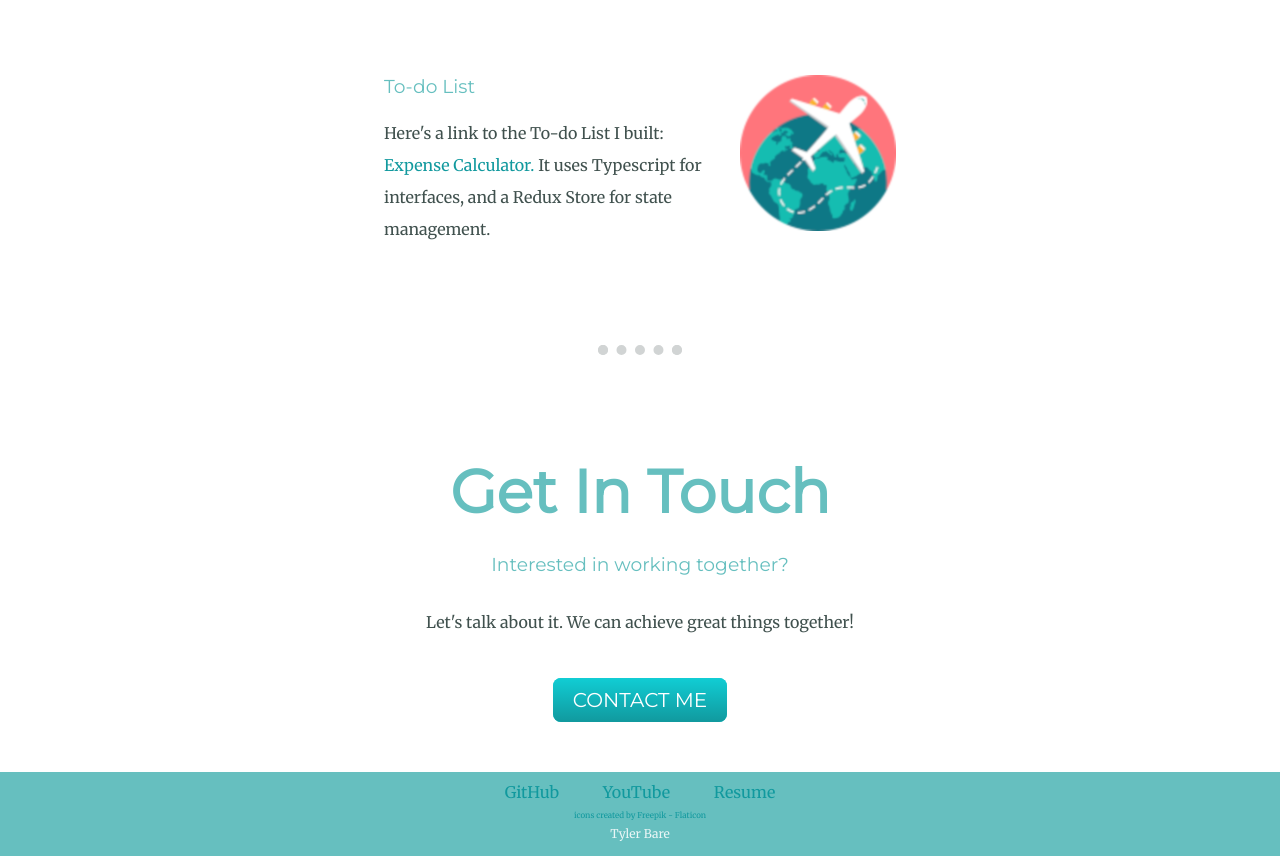
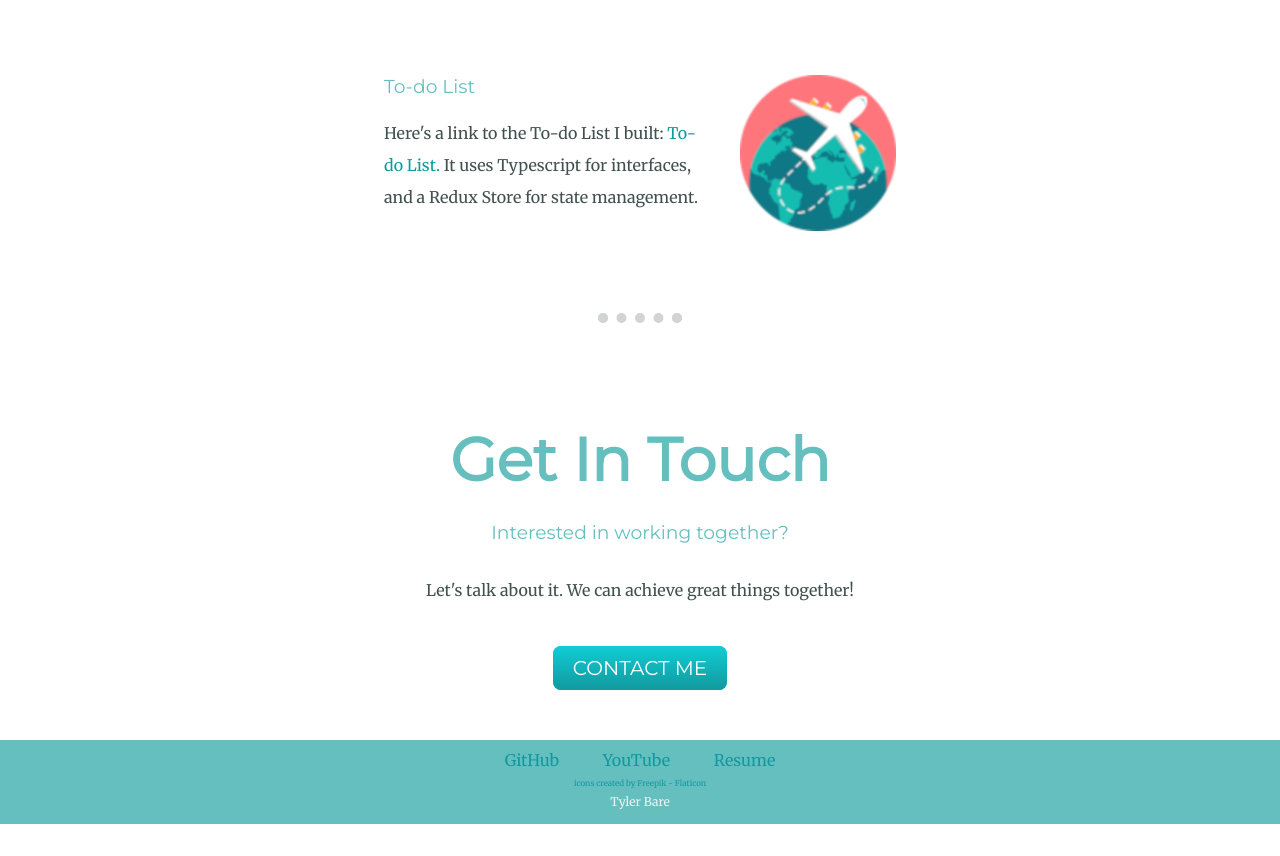
Before and after one commit to tylerbare98/Portfolio, a website: page index.html in a window 1280 px wide. Shown: the part 1920-2776 px from the top of the page. After the commit the page ends 2744 px from the top, so only its background shows below. Drawn offline with Linux system fonts and the light colour scheme.

```diff
--- a/index.html
+++ b/index.html
@@ -67,7 +67,7 @@
      <p>
       Here's a link to the To-do List I built:
       <a href="https://tylerbare98.github.io/typescript-todo/" id="resumeA" target="_blank">
-       Expense Calculator.
+       To-do List.
       </a>
       It uses Typescript for interfaces, and a Redux Store for state management.
     </div>
```
